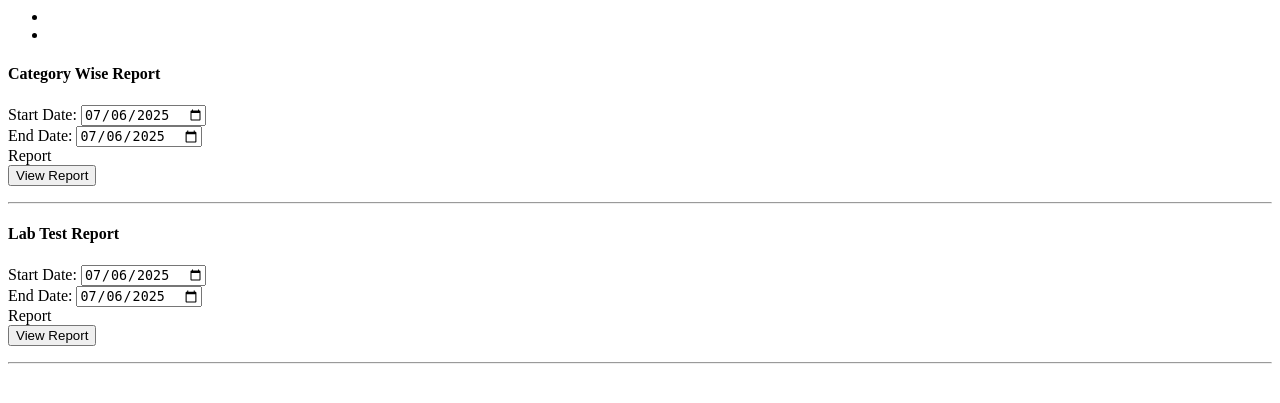
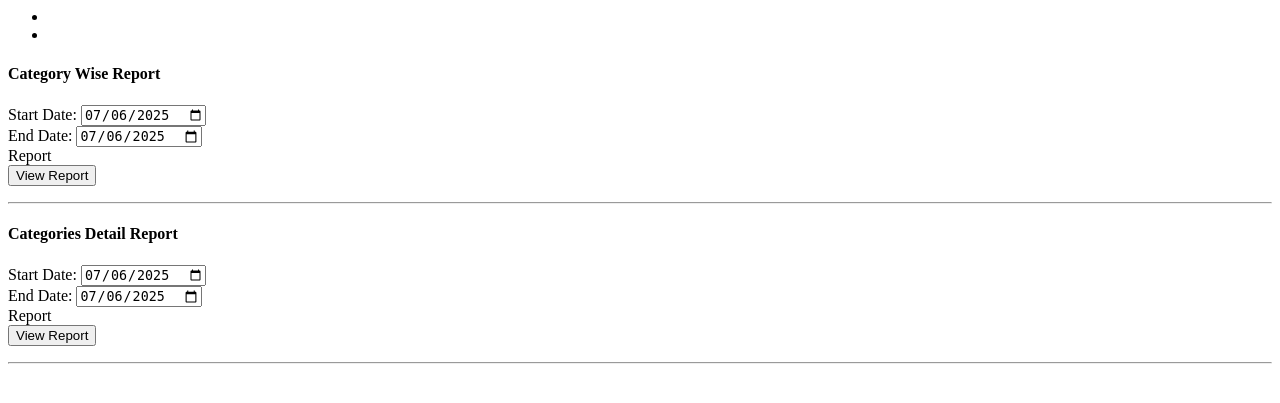
Before and after one commit to navidaziz/ssmc, a PHP site: template application/views/admin/reports/index.php in a window 1280 px wide. Shown: the top 403 px of the page. Run offline with PHP 8.4, Linux system fonts and the light colour scheme; the template is opened without the code that fills it, so the values that code supplies are empty; some libraries are stand-ins or nearby versions.

Commit message:
some chagnes

```diff
--- a/application/views/admin/reports/index.php
+++ b/application/views/admin/reports/index.php
@@ -67,7 +67,7 @@
 
                     <hr />
 
-                    <h4><strong>Lab Test Report</strong></h4>
+                    <h4><strong>Categories Detail Report</strong></h4>
                     <form action="<?php echo site_url(ADMIN_DIR . 'reports/categories_custom_report'); ?>" method="get" target="_blank" class="form-inline" role="form">
                         <div class="form-group">
                             <label for="start_date">Start Date:</label>
```
